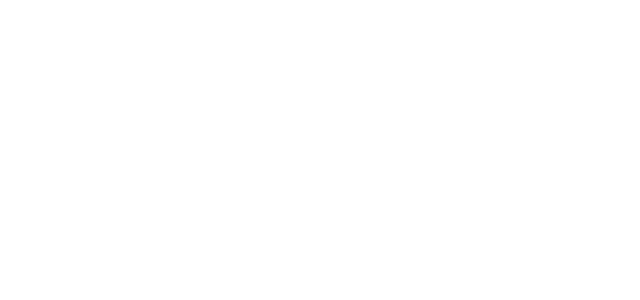
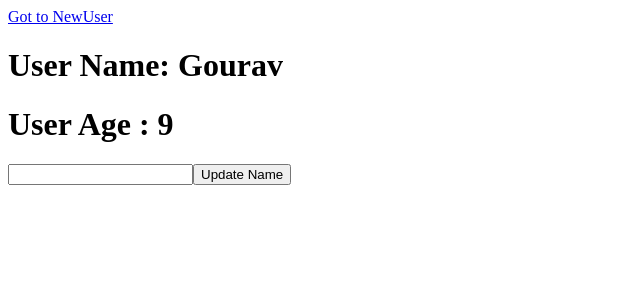
Before and after one commit to luffysan6/RestaurantProject, a React (Vite) app in the folder client/: page /profile in a window 1280 px wide. Before the commit this address had no page. Shown: the top 300 px of the page, without its empty margins (0-640 px from the left). Built offline with nearby package versions, Linux system fonts and the light colour scheme.

Commit message:
React Context

```diff
--- /dev/null
+++ b/client/src/NewUser.jsx
@@ -0,0 +1,13 @@
+import { useContext } from "react";
+import { AppContext } from "./store/context";
+
+const NewUser = () => {
+  let ContextData = useContext(AppContext);
+  return (
+    <div>
+      {ContextData.name} and {ContextData.age}
+    </div>
+  );
+};
+
+export default NewUser;
--- /dev/null
+++ b/client/src/User.jsx
@@ -0,0 +1,38 @@
+import { useContext, useState } from "react";
+import { AppContext } from "./store/context";
+import { Link } from "react-router";
+
+const User = () => {
+  let ContextData = useContext(AppContext);
+  let [newName, setNewName] = useState("");
+  console.log(ContextData);
+
+  function UpdateName() {
+    ContextData.setName(newName);
+  }
+  return (
+    <div>
+      <Link to={"/newUser"}>Got to NewUser</Link>
+      <h1>User Name: {ContextData.name}</h1>
+      <h1>User Age : {ContextData.age}</h1>
+
+      <input
+        onChange={(e) => {
+          setNewName(e.target.value);
+        }}
+        name="newname"
+        type="text"
+      />
+      <button
+        onClick={() => {
+          UpdateName();
+        }}
+      >
+        {" "}
+        Update Name
+      </button>
+    </div>
+  );
+};
+
+export default User;
--- a/client/src/main.jsx
+++ b/client/src/main.jsx
@@ -1,15 +1,21 @@
-
 import { createRoot } from "react-dom/client";
 
 import App from "./App.jsx";
 import { BrowserRouter, Route, Routes } from "react-router";
 import Data from "./Data.jsx";
+import AppProvider from "./store/context.jsx";
+import User from "./User.jsx";
+import NewUser from "./NewUser.jsx";
 
 createRoot(document.getElementById("root")).render(
-  <BrowserRouter>
-    <Routes>
-      <Route path="/" element={<App />} />
-      <Route path="/newData" element={<Data />} />
-    </Routes>
-  </BrowserRouter>,
+  <AppProvider>
+    <BrowserRouter>
+      <Routes>
+        <Route path="/" element={<App />} />
+        <Route path="/newData" element={<Data />} />
+        <Route path="/profile" element={<User />} />
+        <Route path="/newUser" element={<NewUser />} />
+      </Routes>
+    </BrowserRouter>
+  </AppProvider>,
 );
--- /dev/null
+++ b/client/src/store/context.js
@@ -0,0 +1,3 @@
+import { createContext } from "react";
+
+export const AppContext = createContext()
--- /dev/null
+++ b/client/src/store/context.jsx
@@ -0,0 +1,19 @@
+import { useState } from "react";
+import { AppContext } from "./context";
+
+// Create Context
+
+const AppProvider = ({ children }) => {
+  let [name, setName] = useState("Gourav");
+  let [age, setAge] = useState(9);
+
+  let value = {
+    name, // variables
+    setName, // function
+    age,
+    setAge,
+  };
+  return <AppContext.Provider value={value}>{children}</AppContext.Provider>;
+};
+
+export default AppProvider;
```
